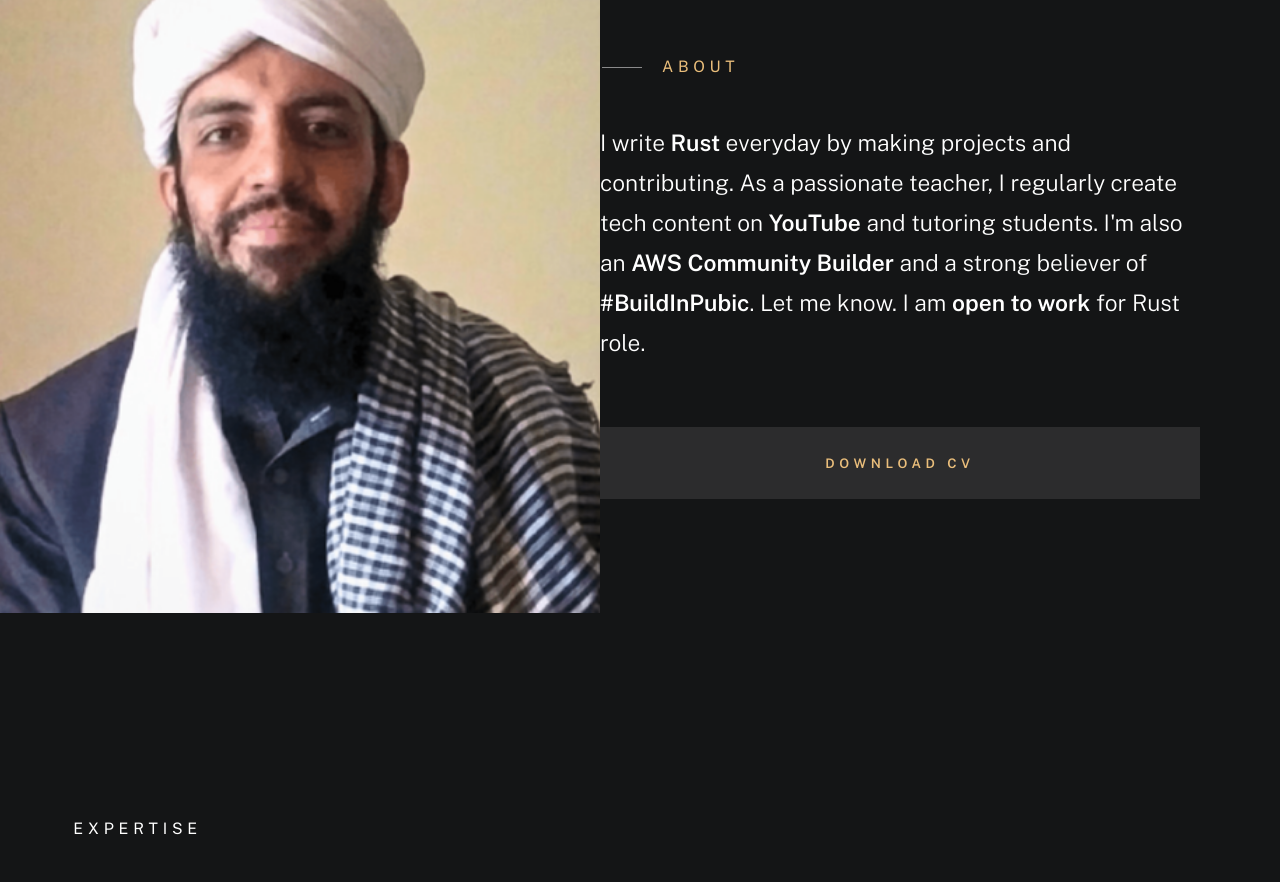
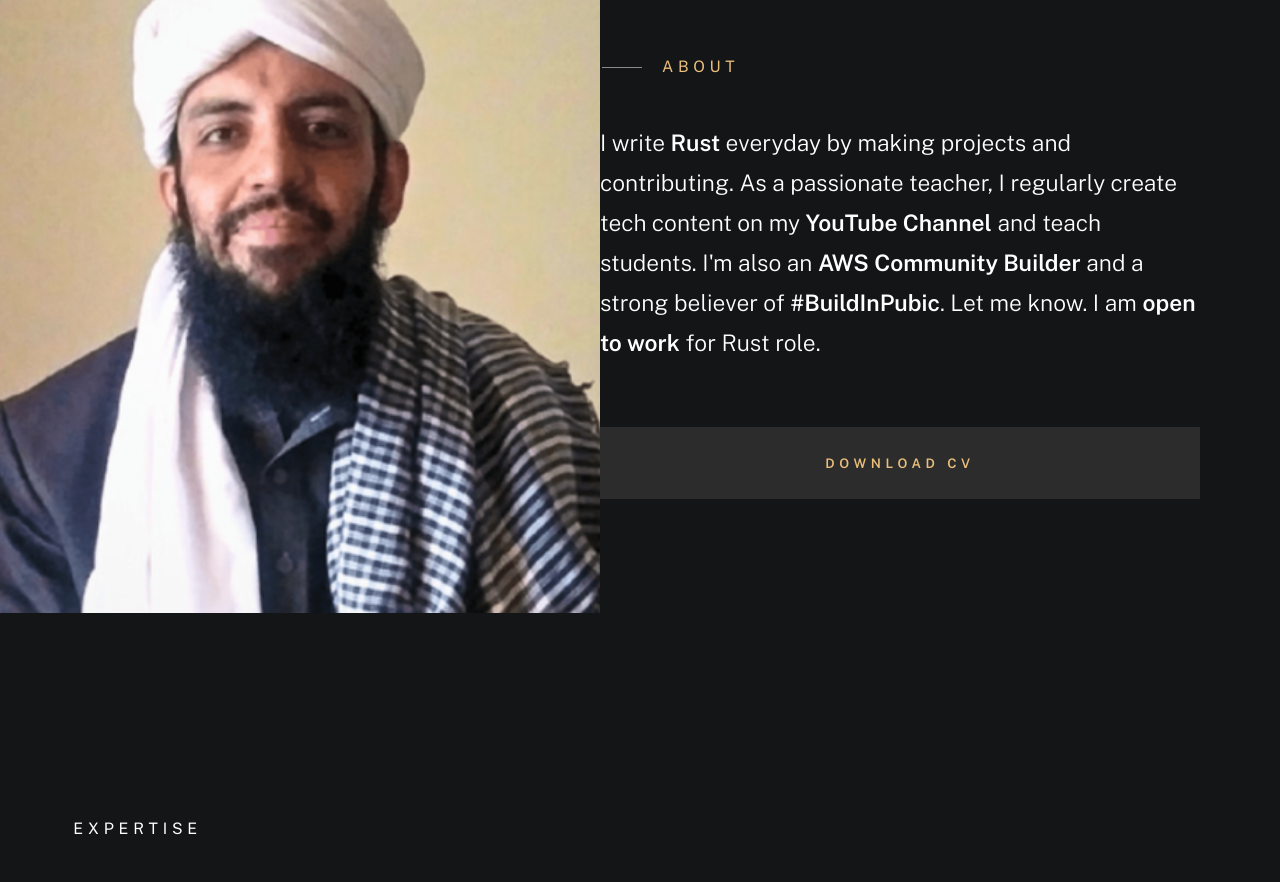
Before and after one commit to ibilalkayy/site, a plain HTML site: page index.html in a window 1280 px wide. Shown: the part 1109-1991 px from the top of the page. Drawn offline with nearby package versions, Linux system fonts and the light colour scheme; a web font is replaced by a local one.

Commit message:
description improved

```diff
--- a/index.html
+++ b/index.html
@@ -137,7 +137,7 @@
                             </h2>
                             <p class="attention-getter" data-animate-el>
                                 I write <b>Rust</b> everyday by making projects and contributing.
-                                As a passionate teacher, I regularly create tech content on <b>YouTube</b> and tutoring students.
+                                As a passionate teacher, I regularly create tech content on my <b>YouTube Channel</b> and teach students.
                                 I'm also an <b>AWS Community Builder</b> and a strong believer of <b>#BuildInPubic</b>.
                                 Let me know. I am <b>open to work</b> for Rust role.
                             </p>
```
